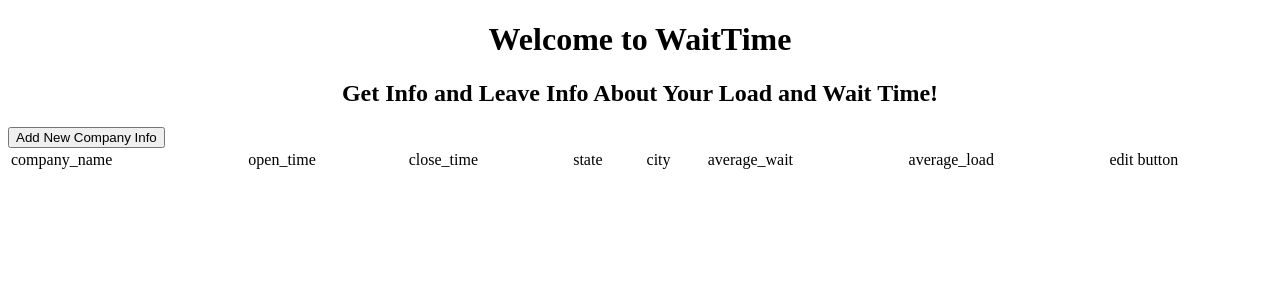
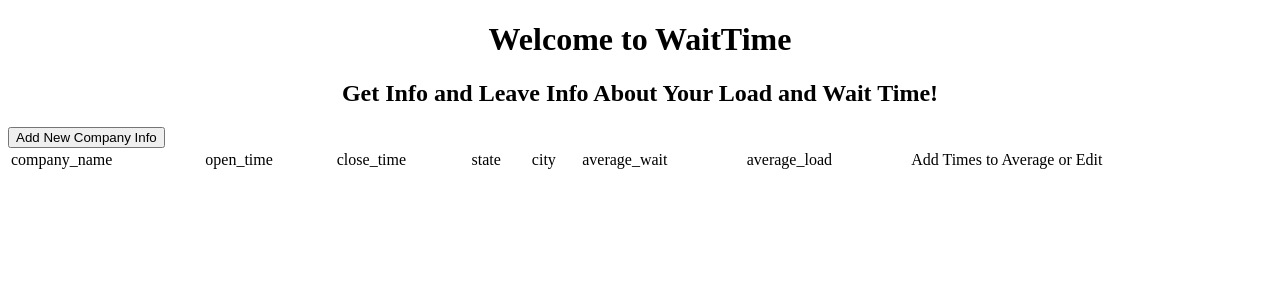
Before and after one commit to MPikDev/RomansProject, a Django app: page / in a window 1280 px wide. Shown: the top 300 px of the page. Run offline with Django 3.2, Linux system fonts and the light colour scheme; data that the repository does not hold is empty.

Commit message:
added better text and header for edit button

```diff
--- a/templates/home.html
+++ b/templates/home.html
@@ -12,10 +12,10 @@
 
 
 <table style="width:100%">
-        <tr><td>company_name</td><td>open_time</td><td>close_time</td><td>state</td><td>city</td><td>average_wait</td><td>average_load</td><td>edit button</td></tr>
+        <tr><td>company_name</td><td>open_time</td><td>close_time</td><td>state</td><td>city</td><td>average_wait</td><td>average_load</td><td>Add Times to Average or Edit</td></tr>
 
 {% for company in company_infos %}
-        <tr><td>{{ company.company_name }}</td><td>{{ company.open_time }}</td><td>{{ company.close_time }}</td><td>{{ company.state }}</td><td>{{ company.city }}</td><td>{{ company.average_wait }} mins</td><td>{{ company.average_load }} mins</td><td><button  onclick="window.location.href = '/edit_company/{{ company.pk }}/';">Edit</button></td></tr>
+        <tr><td>{{ company.company_name }}</td><td>{{ company.open_time }}</td><td>{{ company.close_time }}</td><td>{{ company.state }}</td><td>{{ company.city }}</td><td>{{ company.average_wait }} mins</td><td>{{ company.average_load }} mins</td><td><button  onclick="window.location.href = '/edit_company/{{ company.pk }}/';">What time did you experience?</button></td></tr>
 {% endfor %}
 
 </table>
--- a/web_part/views.py
+++ b/web_part/views.py
@@ -95,8 +95,8 @@
 
     data = dict(
         post_url=f'save_edit_company/{company_pk}/',
-        title='Edit Company Info',
-        header=f'Edit Company Info for {company.company_name}',
+        title='Add Times to Average or Edit',
+        header=f'Add Times to Average or Edit - {company.company_name}',
 
         states=STATES_TUPLE,
         schedule_options=SCHEDULING_OPTIONS,
```
